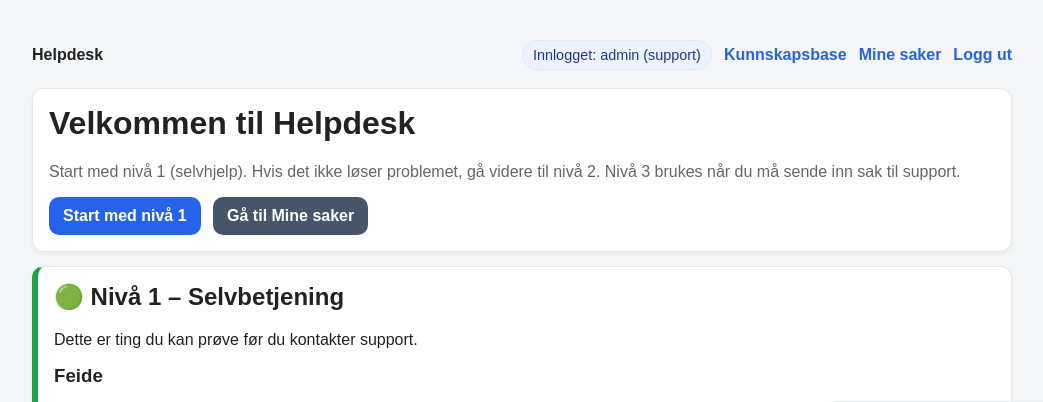
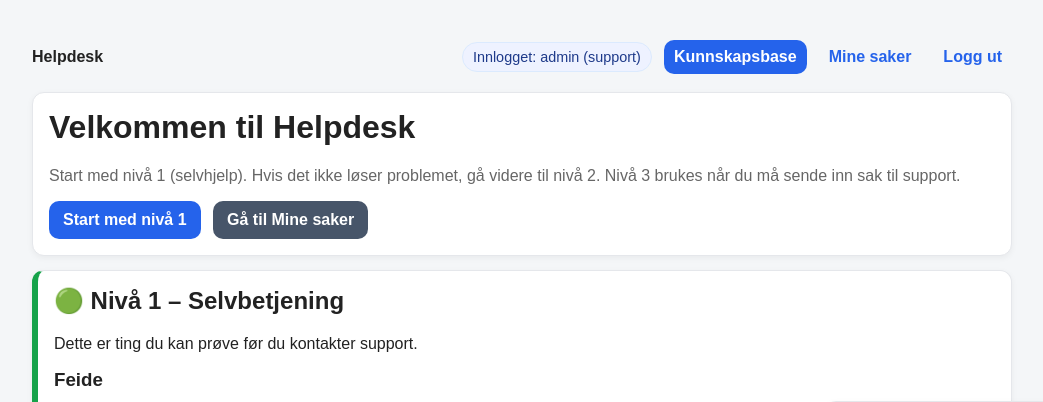
Before and after one commit to Fahad-G200/helpdesk-prosjekt-struktur, a Flask app: page /kb in a window 1280 px wide. Shown: the top 402 px of the page, without its empty margins (118-1161 px from the left). Run offline with Flask 3, Linux system fonts and the light colour scheme; a user stored in the database is signed in; data comes from the database, SQL or seed files in the repository.

Commit message:
Fikset CSS-plassering og lagt til aktiv navigasjon

```diff
--- a/backend/app/templates/base.html
+++ b/backend/app/templates/base.html
@@ -102,6 +102,44 @@
 
       .row{ display:flex; gap:12px; flex-wrap:wrap; }
       .row > *{ flex: 1 1 260px; }
+
+      /* === ADDED: Navigasjon – profesjonell “active state” + knappestil === */
+      .nav-link{
+        padding: 8px 10px;
+        border-radius: 10px;
+        text-decoration: none;
+        font-weight: 800;
+        color: var(--primary);
+      }
+      .nav-link:hover{
+        background: #eaf2ff;
+        text-decoration: none;
+      }
+      .nav-link.active{
+        background: var(--primary);
+        color: #fff;
+      }
+
+      /* === ADDED: Bedre feilmeldinger og varsler === */
+      .alert{
+        border-left: 6px solid var(--yellow);
+      }
+      .error{
+        background: #fee2e2;
+        border: 1px solid #fecaca;
+        color: #7f1d1d;
+        padding: 10px 12px;
+        border-radius: 10px;
+        margin: 10px 0;
+      }
+
+      /* === ADDED: Små hjelpetekster under felt === */
+      .help{
+        margin-top: -8px;
+        margin-bottom: 14px;
+        font-size: .92rem;
+        color: var(--muted);
+      }
     </style>
   </head>
 
@@ -112,9 +150,12 @@
       <nav>
         {% if session.get("user") %}
           <span class="pill">Innlogget: {{ session.get("user") }} ({{ session.get("role") }})</span>
-          <a href="{{ url_for('main.kb') }}">Kunnskapsbase</a>
-          <a href="{{ url_for('main.tickets') }}">Mine saker</a>
-          <a href="{{ url_for('main.logout') }}">Logg ut</a>
+
+          <!-- === CHANGED: added active nav + class nav-link === -->
+          {% set ep = request.endpoint or "" %}
+          <a class="nav-link {% if ep == 'main.kb' %}active{% endif %}" href="{{ url_for('main.kb') }}">Kunnskapsbase</a>
+          <a class="nav-link {% if ep == 'main.tickets' %}active{% endif %}" href="{{ url_for('main.tickets') }}">Mine saker</a>
+          <a class="nav-link" href="{{ url_for('main.logout') }}">Logg ut</a>
         {% endif %}
       </nav>
     </header>
@@ -211,7 +252,5 @@
         });
       })();
     </script>
-
-
   </body>
 </html>
```
Lines whose indentation alone changed are shown as unchanged.
